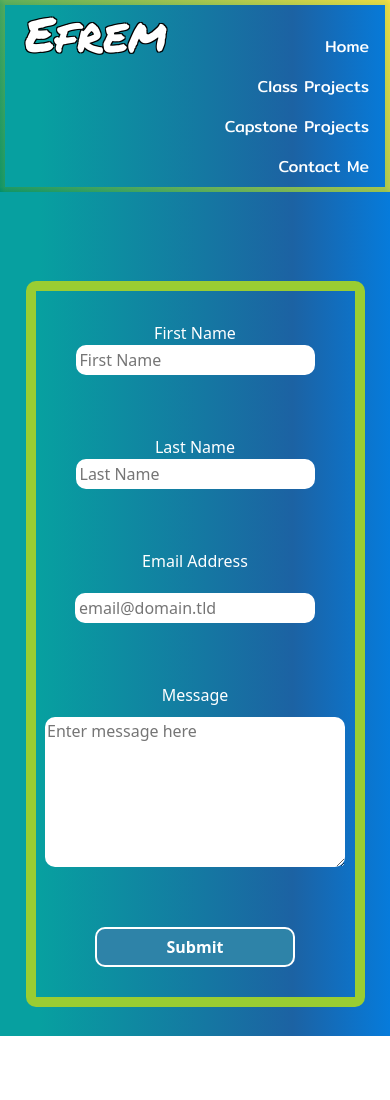
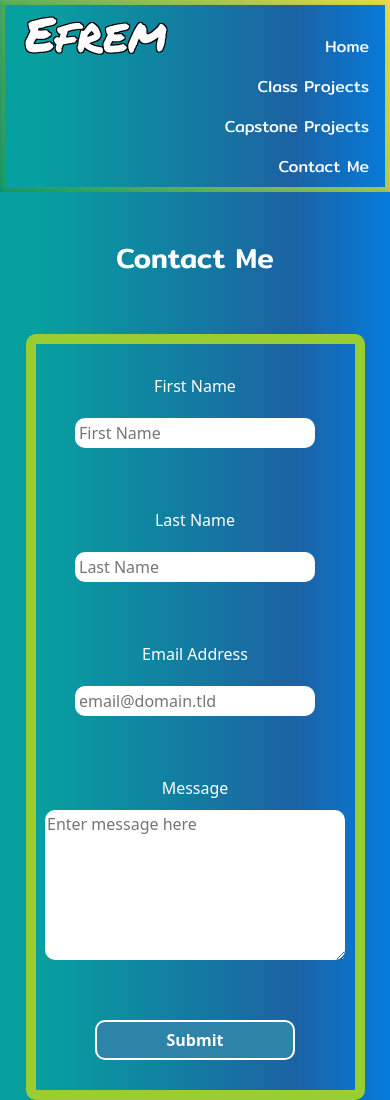
Before and after one commit to efremt31/Efrems-Developer-Portfolio-, a plain HTML site: page contact.html in a window 390 px wide. Shown: the top 1100 px of the page. Before the commit the page ends 1036 px from the top, so only its background shows below. Drawn offline with nearby package versions, Linux system fonts and the light colour scheme.

Commit message:
contact form responsivness

```diff
--- a/capstoneproject.css
+++ b/capstoneproject.css
@@ -44,7 +44,6 @@ h1 {
   text-align: center;
   padding-top: 50px;
   padding-bottom: 50px;
-  font-weight: 700;
 }
 
 .body h2 {
--- a/classprojectsstyle.css
+++ b/classprojectsstyle.css
@@ -59,7 +59,6 @@ h1 {
   text-align: center;
   padding-top: 50px;
   padding-bottom: 50px;
-  font-weight: 700;
 }
 
 /* About Me Section */
--- a/contact.css
+++ b/contact.css
@@ -24,6 +24,12 @@ body {
   width: 100vw;
 }
 
+h1 {
+  font-family: mitr;
+  text-align: center;
+  padding-top: 50px;
+  padding-bottom: 50px;
+}
 h2 {
   font-family: "Permanent Marker", cursive;
   font-size: 3rem;
@@ -58,7 +64,7 @@ a {
 }
 
 form {
-  margin-top: 60px;
+  margin-top: 10px;
   border: solid yellowgreen 10px;
   width: 500px;
   border-radius: 10px;
@@ -112,11 +118,15 @@ textarea {
   margin-top: 20px;
 }
 
-.form-two #full-name {
+.form-two #first-name {
   width: 240px;
   margin-top: 20px;
 }
 
+.form-two #last-name {
+  width: 240px;
+  margin-top: 20px;
+}
 .submit-button {
   width: 200px;
   background-color: rgb(46, 131, 168);
@@ -131,9 +141,21 @@ textarea {
   background-color: yellowgreen;
 }
 
+@media (max-width: 1024px) {
+  form {
+    margin-bottom: 700px;
+  }
+}
+
 @media (max-width: 650px) {
   body {
     width: 100vw;
+  }
+
+  form {
+    margin: auto;
+    margin-top: 1px;
+    margin-bottom: 90px;
   }
 
   .header-container {
--- a/contact.html
+++ b/contact.html
@@ -10,16 +10,10 @@
       crossorigin="anonymous"
     />
     <link rel="stylesheet" href="./contact.css" />
-    <link rel="preconnect" href="https://fonts.googleapis.com" />
-    <link rel="preconnect" href="https://fonts.gstatic.com" crossorigin />
-    <link rel="preconnect" href="https://fonts.googleapis.com" />
-    <link rel="preconnect" href="https://fonts.gstatic.com" crossorigin />
-    <link rel="preconnect" href="https://fonts.googleapis.com" />
-    <link rel="preconnect" href="https://fonts.gstatic.com" crossorigin />
-    <link
-      href="https://fonts.googleapis.com/css2?family=Mitr:wght@200;300;400;500;600;700&family=Permanent+Marker&display=swap"
-      rel="stylesheet"
-    />
+    <link rel="preconnect" href="https://fonts.googleapis.com">
+      <link rel="preconnect" href="https://fonts.gstatic.com" crossorigin>
+      <link href="https://fonts.googleapis.com/css2?family=Mitr:wght@200;300;400;500;600;700&family=Permanent+Marker&display=swap" rel="stylesheet">
+
     <title>Contact Me</title>
     <link
     rel="icon"
@@ -50,6 +44,8 @@
         </li>
       </ul>
     </div>
+    <!--Page Title-->
+    <h1>Contact Me</h1>
     <!--Form-->
 <div class="form-container">
     <form
```
Also changed, not shown: classprojects.html (+2 -2 lines).
